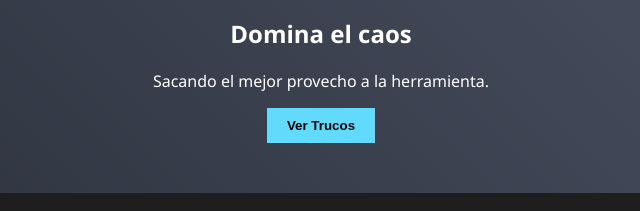
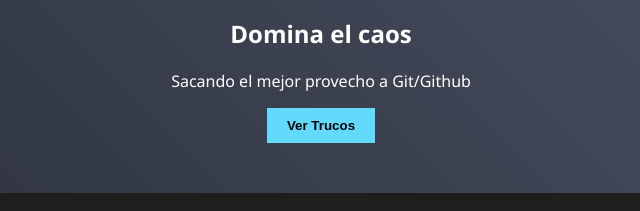
Before and after one commit to Alb3rtoGitHub/git-vida-real, a plain HTML site: page index.html in a window 1280 px wide. Shown: the part 169-380 px from the top of the page, 319-959 px from the left. Drawn offline with Linux system fonts and the light colour scheme.

Commit message:
Fix: Texto Inicial

```diff
--- a/index.html
+++ b/index.html
@@ -19,7 +19,7 @@
 
     <header class="hero">
         <h2>Domina el caos</h2>
-        <p>Sacando el mejor provecho a la herramienta.</p>
+        <p>Sacando el mejor provecho a Git/Github</p>
         <button id="btn-action">Ver Trucos</button>
     </header>
 
```
